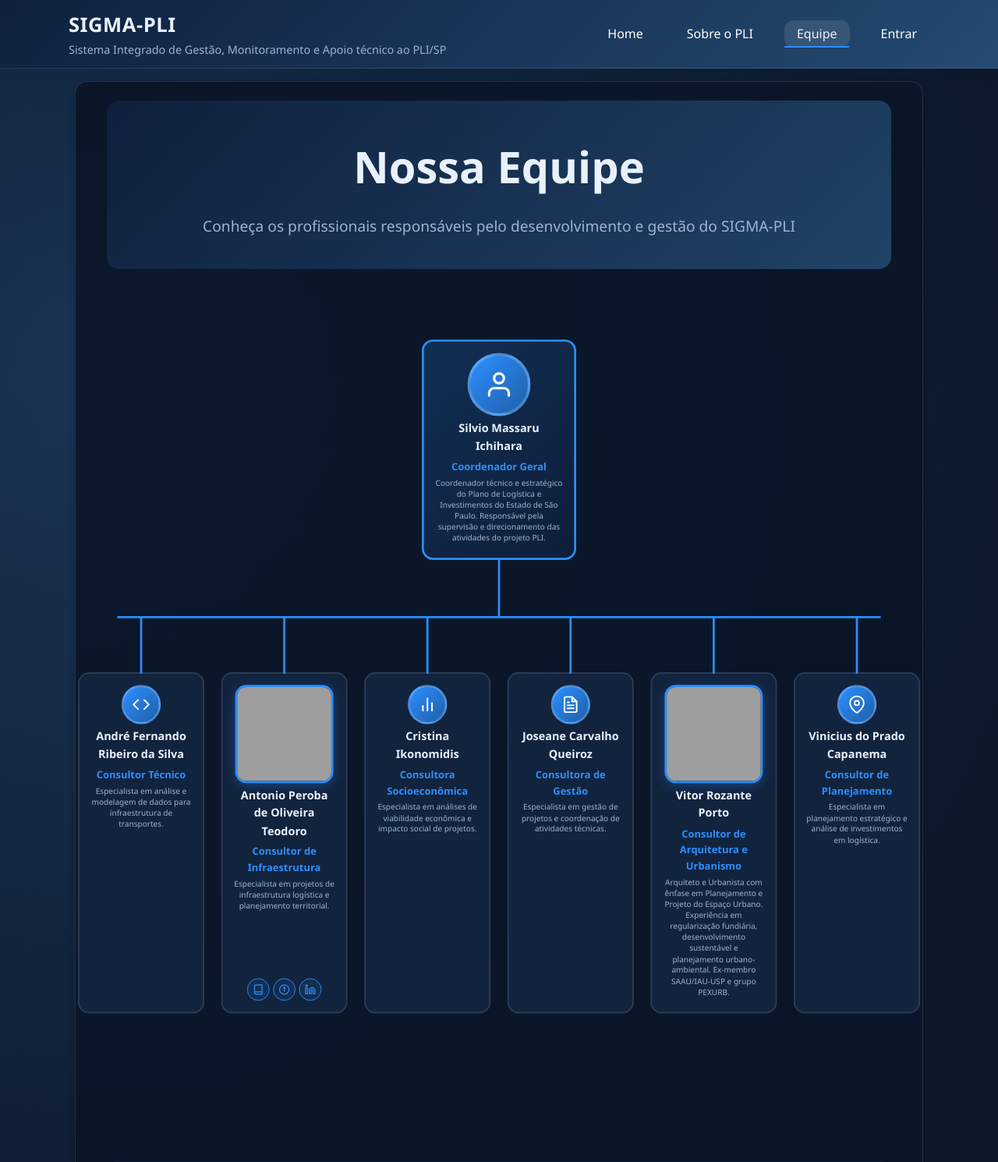
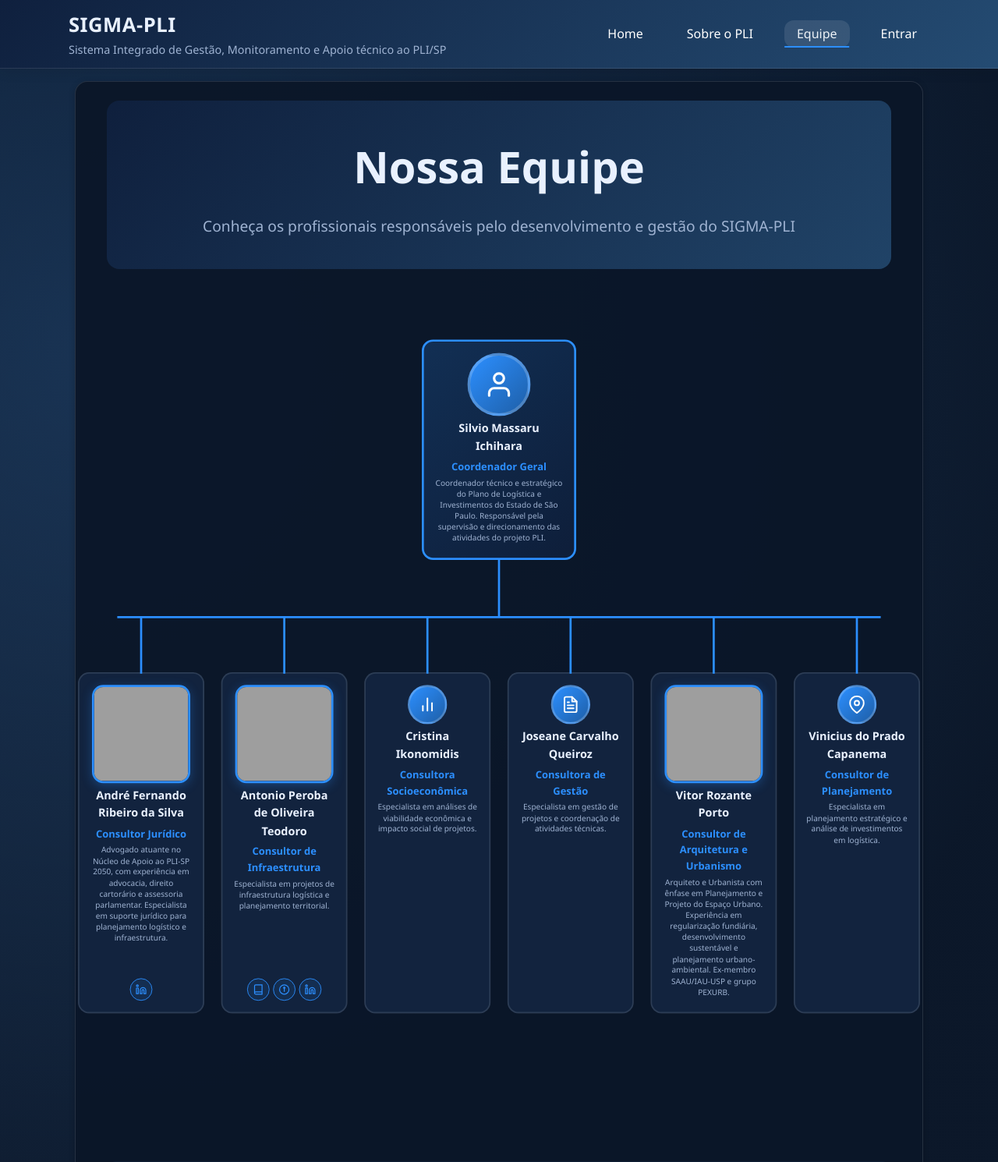
Before and after one commit to vpcapanema/SIGMA-PLI, a FastAPI app: page /equipe in a window 1280 px wide. Shown: the top 1490 px of the page at 78% size. Run offline with FastAPI, Linux system fonts and the light colour scheme; grey boxes are pictures that could not be loaded.

Commit message:
feat(equipe): add André's profile photo and LinkedIn, update bio with legal background

```diff
--- a/templates/pages/M00_home/template_equipe_pagina.html
+++ b/templates/pages/M00_home/template_equipe_pagina.html
@@ -67,18 +67,28 @@
                         <!-- Nível 2: Consultores -->
                         <div class="org-level level-2">
                             <div class="org-card consultant">
-                                <div class="icon">
-                                    <svg xmlns="http://www.w3.org/2000/svg" width="24" height="24" viewBox="0 0 24 24"
-                                        fill="none" stroke="currentColor" stroke-width="2" stroke-linecap="round"
-                                        stroke-linejoin="round">
-                                        <polyline points="16 18 22 12 16 6"></polyline>
-                                        <polyline points="8 6 2 12 8 18"></polyline>
-                                    </svg>
+                                <img src="/static/img/andre.jpeg" alt="André Fernando Ribeiro da Silva"
+                                    class="profile-photo">
+                                <div class="name">André Fernando Ribeiro da Silva</div>
+                                <div class="role">Consultor Jurídico</div>
+                                <div class="description">
+                                    Advogado atuante no Núcleo de Apoio ao PLI-SP 2050, com experiência em advocacia,
+                                    direito cartorário e assessoria parlamentar. Especialista em suporte jurídico para
+                                    planejamento logístico e infraestrutura.
                                 </div>
-                                <div class="name">André Fernando Ribeiro da Silva</div>
-                                <div class="role">Consultor Técnico</div>
-                                <div class="description">
-                                    Especialista em análise e modelagem de dados para infraestrutura de transportes.
+                                <div class="social-links">
+                                    <a href="https://www.linkedin.com/in/andr%C3%A9-fernando-ribeiro-da-silva-96a48122b/"
+                                        target="_blank" rel="noopener noreferrer" title="LinkedIn">
+                                        <svg xmlns="http://www.w3.org/2000/svg" width="16" height="16"
+                                            viewBox="0 0 24 24" fill="none" stroke="currentColor" stroke-width="2"
+                                            stroke-linecap="round" stroke-linejoin="round">
+                                            <path
+                                                d="M16 8a6 6 0 0 1 6 6v7h-4v-7a2 2 0 0 0-2-2 2 2 0 0 0-2 2v7h-4v-7a6 6 0 0 1 6-6z">
+                                            </path>
+                                            <rect x="2" y="9" width="4" height="12"></rect>
+                                            <circle cx="4" cy="4" r="2"></circle>
+                                        </svg>
+                                    </a>
                                 </div>
                             </div>
 
```
